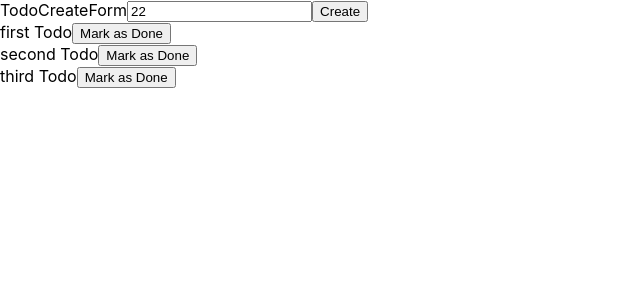
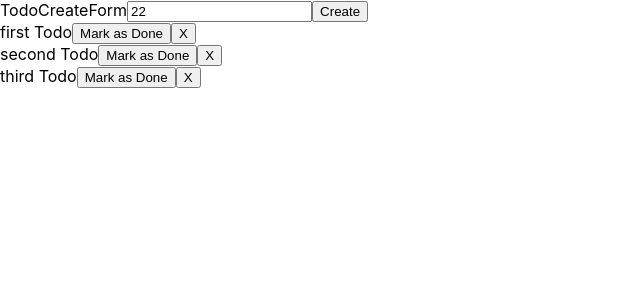
Before and after one commit to Vladyslavserdiuk/ToDoList, a React (Create React App) app: page / in a window 1280 px wide. Shown: the top 300 px of the page, without its empty margins (0-640 px from the left). Built offline with nearby package versions, Linux system fonts and the light colour scheme.

Commit message:
added delete button

```diff
--- a/src/App.js
+++ b/src/App.js
@@ -22,6 +22,15 @@ function App() {
         setList(newList)
     }
 
+    const doAgain = (todoId) => {
+        const newList = [...list].map(el => {
+            if (el.id === todoId)
+                return {...el, done: false}
+            return el;
+        })
+        setList(newList)
+    };
+
     const create = title => {
         console.log(title);
         const newItem = {
@@ -31,12 +40,17 @@ function App() {
         }
         const updateList = [...list, newItem]
         setList(updateList);
-    }
+    };
+
+    const remove = (todoId) => {
+        const newList = [...list].filter(el => el.id !== todoId)
+        setList(newList)
+    };
 
     return (
         <div>
             <TodoCreateForm create={create}/>
-            <TodoList markAsDone={markAsDone} list={list}/>
+            <TodoList markAsDone={markAsDone} list={list} doAgain={doAgain} remove={remove}/>
 
         </div>
     );
--- a/src/TodoList.js
+++ b/src/TodoList.js
@@ -3,12 +3,12 @@ import TodoListItem from './TodoListItem'
 
 
 function TodoList(props) {
-    const {markAsDone, list} = props
+    const {markAsDone, doAgain, list, remove} = props
 
 
     return (
         <div>
-            {list.map(el => <TodoListItem todo={el} markAsDone={markAsDone}/>)}
+            {list.map(el => <TodoListItem key={el.id} todo={el} markAsDone={markAsDone} doAgain={doAgain} remove={remove}/>)}
 
         </div>
     );
--- a/src/TodoListItem.js
+++ b/src/TodoListItem.js
@@ -3,7 +3,7 @@ import React from 'react';
 
 function TodoListItem(props) {
 
-    const {todo, markAsDone} = props
+    const {todo, markAsDone, doAgain, remove} = props
 
 
     const isTodoDone = todo.done
@@ -19,12 +19,14 @@ function TodoListItem(props) {
         {isTodoDone ? (
                 <li style={titleStyle}>
                     {todoTitle}
-                    <button>Do again</button>
+                    <button onClick={() => doAgain(todoId)}>Do again</button>
+                    <button onClick={() => remove(todoId)}> X </button>
                 </li>
             ) : (
                 <li style={titleStyle}>
                     {todoTitle}
                     <button onClick={() => markAsDone(todoId)}>Mark as Done</button>
+                    <button onClick={() => remove(todoId)}> X </button>
                 </li>)
         }
         </div>
```
